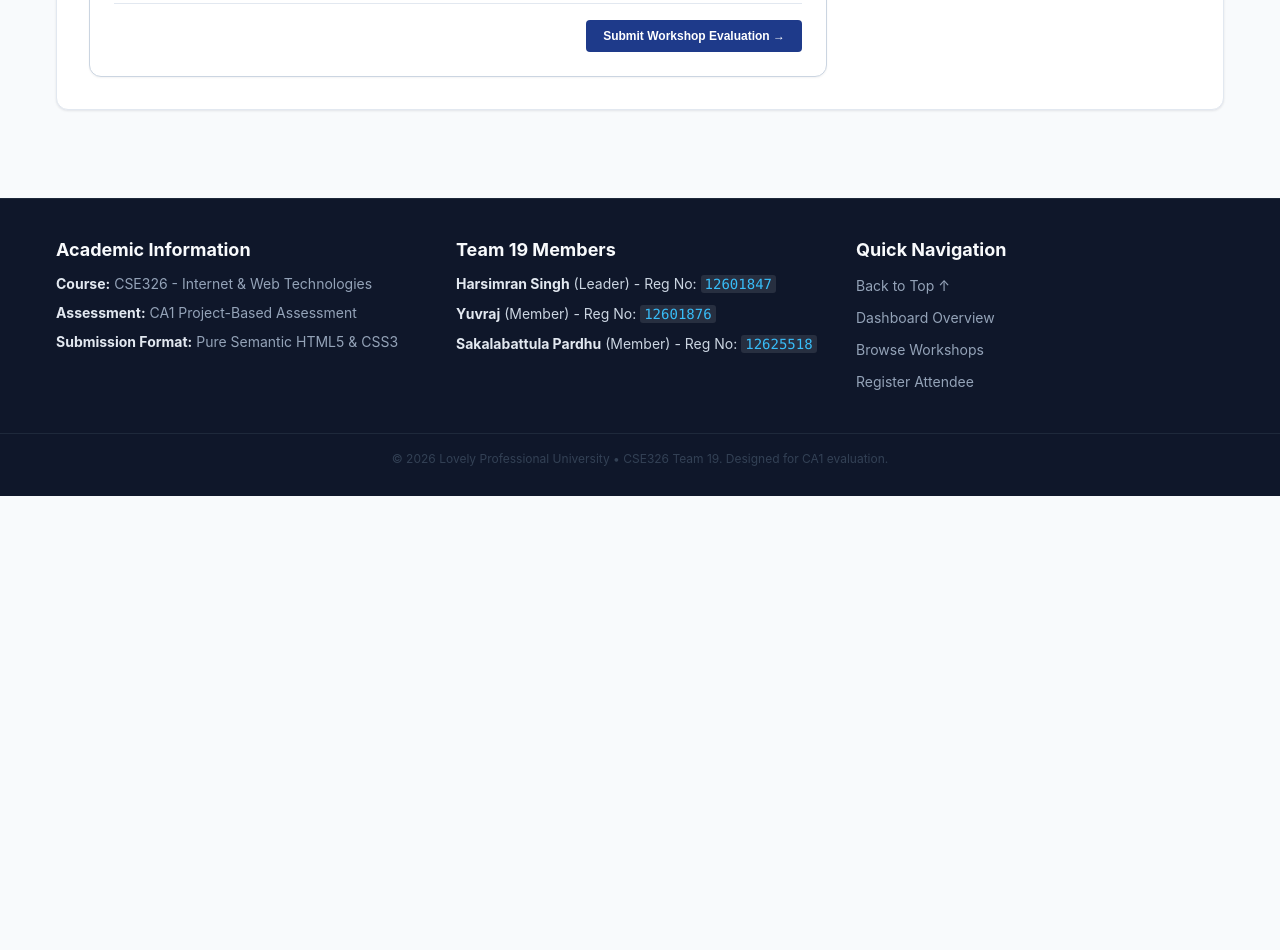
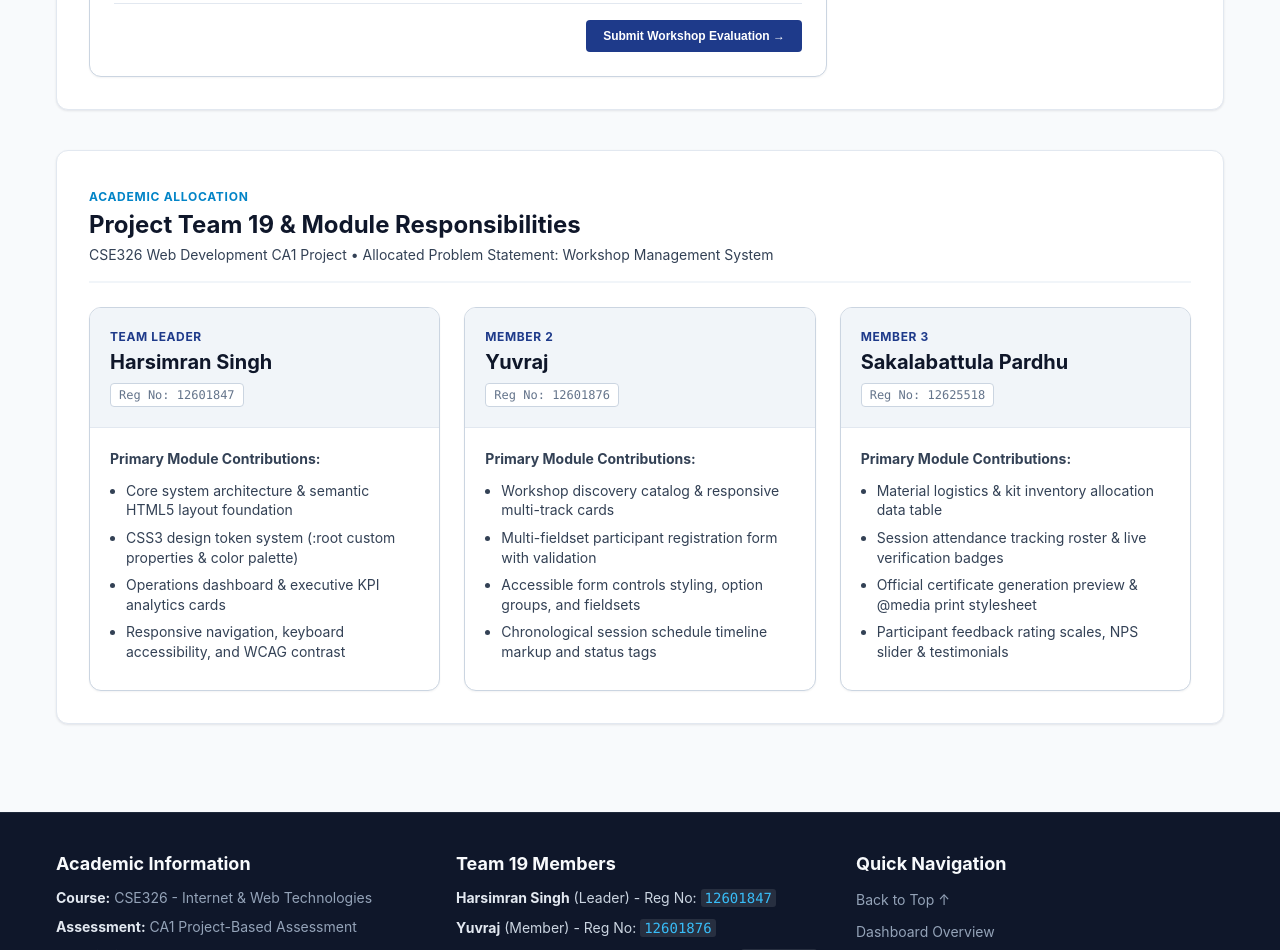
Before and after one commit to HarsimranSingh-dev/workshop-management-system, a plain HTML site: page index.html in a window 1280 px wide. Shown: the part 7146-8096 px from the top of the page. Before the commit the page ends 7642 px from the top, so only its background shows below. Drawn offline with Linux system fonts and the light colour scheme.

Commit message:
docs: comprehensive README, Team 19 viva guide, submission checklist, and final UI polish

```diff
--- a/index.html
+++ b/index.html
@@ -1048,13 +1048,78 @@
       </div>
     </section>
 
+    <!-- Section 8: Team 19 Project Roster & Contributions -->
+    <section id="team" class="portal-section" aria-labelledby="heading-team">
+      <header class="section-header">
+        <span class="section-kicker">Academic Allocation</span>
+        <h2 id="heading-team">Project Team 19 & Module Responsibilities</h2>
+        <p>CSE326 Web Development CA1 Project • Allocated Problem Statement: Workshop Management System</p>
+      </header>
+
+      <div class="team-grid">
+        <!-- Team Leader: Harsimran Singh -->
+        <article class="team-card">
+          <div class="team-card-header">
+            <span class="team-role-badge">Team Leader</span>
+            <h3>Harsimran Singh</h3>
+            <span class="team-reg-pill">Reg No: 12601847</span>
+          </div>
+          <div class="team-card-body">
+            <p><strong>Primary Module Contributions:</strong></p>
+            <ul>
+              <li>Core system architecture & semantic HTML5 layout foundation</li>
+              <li>CSS3 design token system (:root custom properties & color palette)</li>
+              <li>Operations dashboard & executive KPI analytics cards</li>
+              <li>Responsive navigation, keyboard accessibility, and WCAG contrast</li>
+            </ul>
+          </div>
+        </article>
+
+        <!-- Member 2: Yuvraj -->
+        <article class="team-card">
+          <div class="team-card-header">
+            <span class="team-role-badge">Member 2</span>
+            <h3>Yuvraj</h3>
+            <span class="team-reg-pill">Reg No: 12601876</span>
+          </div>
+          <div class="team-card-body">
+            <p><strong>Primary Module Contributions:</strong></p>
+            <ul>
+              <li>Workshop discovery catalog & responsive multi-track cards</li>
+              <li>Multi-fieldset participant registration form with validation</li>
+              <li>Accessible form controls styling, option groups, and fieldsets</li>
+              <li>Chronological session schedule timeline markup and status tags</li>
+            </ul>
+          </div>
+        </article>
+
+        <!-- Member 3: Sakalabattula Pardhu -->
+        <article class="team-card">
+          <div class="team-card-header">
+            <span class="team-role-badge">Member 3</span>
+            <h3>Sakalabattula Pardhu</h3>
+            <span class="team-reg-pill">Reg No: 12625518</span>
+          </div>
+          <div class="team-card-body">
+            <p><strong>Primary Module Contributions:</strong></p>
+            <ul>
+              <li>Material logistics & kit inventory allocation data table</li>
+              <li>Session attendance tracking roster & live verification badges</li>
+              <li>Official certificate generation preview & @media print stylesheet</li>
+              <li>Participant feedback rating scales, NPS slider & testimonials</li>
+            </ul>
+          </div>
+        </article>
+      </div>
+    </section>
+
   </main>
 
   <!-- ====================================================================
        SITE FOOTER
        Includes academic course metadata, Team 19 member info, and back-to-top link.
        ==================================================================== -->
-  <footer class="site-footer" id="team">
+  <footer class="site-footer" id="footer">
     <div class="container footer-container">
       <div class="footer-col">
         <h3>Academic Information</h3>
--- a/styles.css
+++ b/styles.css
@@ -1509,3 +1509,85 @@ img {
     width: 100% !important;
   }
 }
+
+/* --------------------------------------------------------------------------
+   PART 12: ACADEMIC TEAM 19 SHOWCASE CARDS
+   Visual cards highlighting each team member's role and viva contributions.
+   -------------------------------------------------------------------------- */
+
+.team-grid {
+  display: grid;
+  grid-template-columns: repeat(auto-fit, minmax(280px, 1fr));
+  gap: var(--space-6);
+  margin-top: var(--space-4);
+}
+
+.team-card {
+  background-color: var(--color-bg-surface);
+  border: 1px solid var(--color-border);
+  border-radius: var(--radius-lg);
+  overflow: hidden;
+  box-shadow: var(--shadow-sm);
+  display: flex;
+  flex-direction: column;
+  transition: transform var(--transition-fast), box-shadow var(--transition-fast);
+}
+
+.team-card:hover {
+  transform: translateY(-2px);
+  box-shadow: var(--shadow-md);
+  border-color: var(--color-primary);
+}
+
+.team-card-header {
+  padding: var(--space-5);
+  background-color: var(--color-bg-subtle);
+  border-bottom: 1px solid var(--color-border-subtle);
+  display: flex;
+  flex-direction: column;
+  gap: var(--space-1);
+}
+
+.team-role-badge {
+  font-size: var(--font-size-xs);
+  font-weight: 700;
+  text-transform: uppercase;
+  letter-spacing: 0.05em;
+  color: var(--color-primary);
+}
+
+.team-card-header h3 {
+  font-size: var(--font-size-lg);
+  color: var(--color-text-main);
+  margin: 0;
+}
+
+.team-reg-pill {
+  font-family: var(--font-mono);
+  font-size: var(--font-size-xs);
+  color: var(--color-text-subtle);
+  background-color: var(--color-bg-surface);
+  border: 1px solid var(--color-border);
+  padding: 2px 8px;
+  border-radius: var(--radius-sm);
+  display: inline-block;
+  align-self: flex-start;
+  margin-top: var(--space-1);
+}
+
+.team-card-body {
+  padding: var(--space-5);
+  flex-grow: 1;
+  font-size: var(--font-size-sm);
+  color: var(--color-text-muted);
+}
+
+.team-card-body ul {
+  padding-left: var(--space-4);
+  margin-top: var(--space-2);
+}
+
+.team-card-body li {
+  margin-bottom: var(--space-2);
+  line-height: 1.4;
+}
```
Also changed, not shown: 1 other file.
